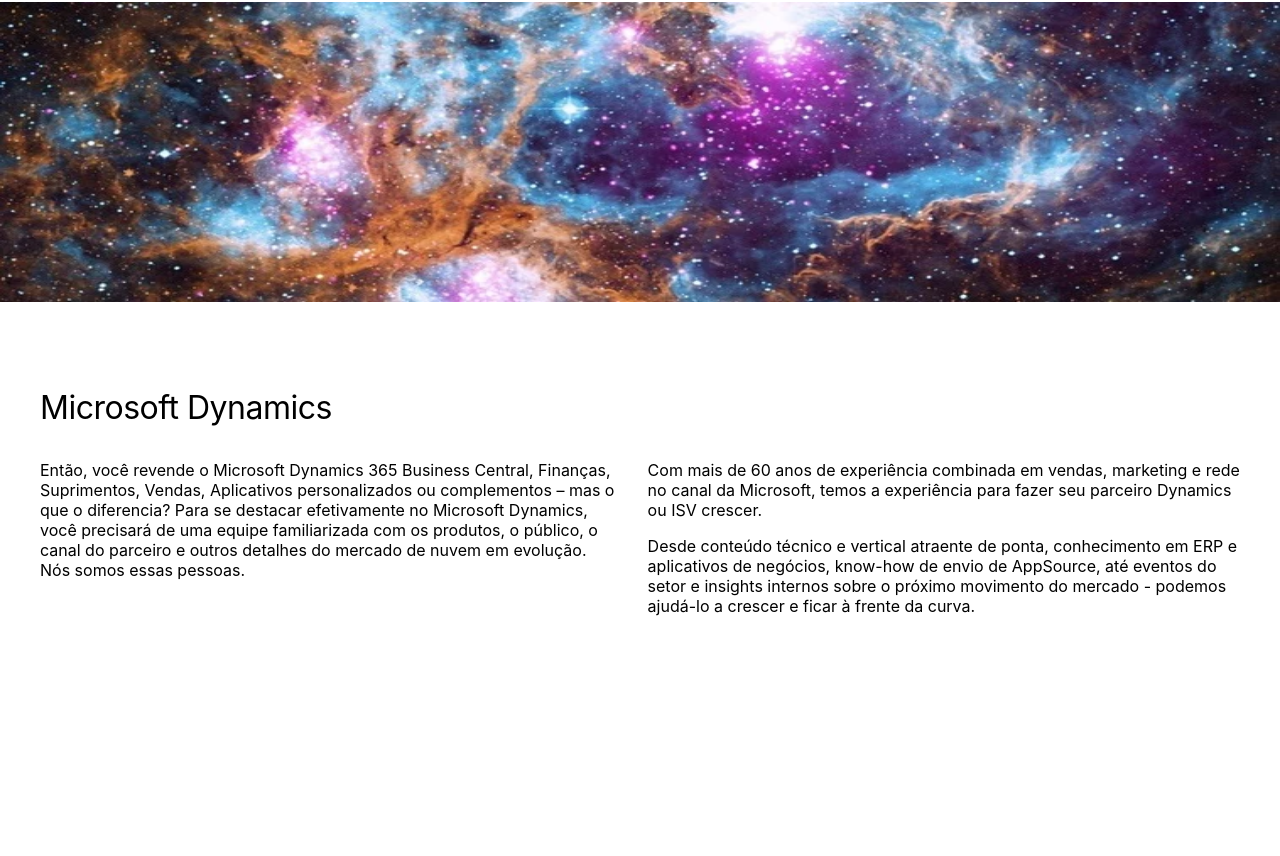
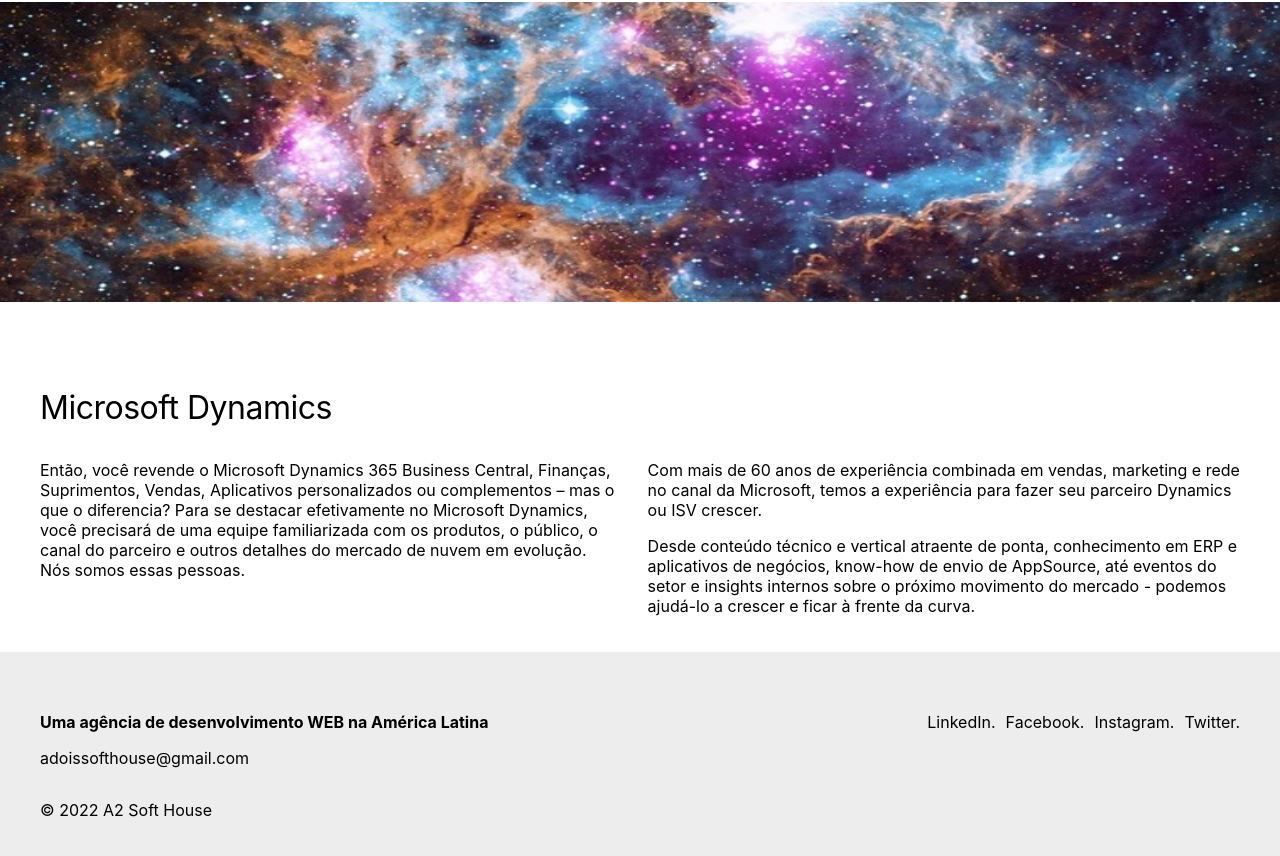
Before and after one commit to arianevasques/institucional, a Next.js app: page /product in a window 1280 px wide. Shown: the part 1766-2622 px from the top of the page. Before the commit the page ends 2418 px from the top, so only its background shows below. Built offline with nearby package versions, Linux system fonts and the light colour scheme.

Commit message:
adiciona componente Footer as paginas Contact e Product

```diff
--- a/pages/contact.js
+++ b/pages/contact.js
@@ -2,6 +2,7 @@ import styles from "../styles/Contact.module.css";
 import Menu from "../components/menu/menu";
 import BannerHero from "../components/BannerHero/BannerHero";
 import ContactForm from "../components/ContactForm/ContactForm";
+import Footer from "../components/Footer/Footer";
 
 export default function Contact() {
   return (
@@ -11,6 +12,9 @@ export default function Contact() {
       <div className="container">
         <ContactForm></ContactForm>
       </div>
+      <div>
+        <Footer></Footer>
+      </div>
     </div>
   );
 }
--- a/pages/product.js
+++ b/pages/product.js
@@ -5,6 +5,7 @@ import BestFeatures from "../components/BestFeatures/BestFeatures";
 import HorizontalBanner from "../components/HorizontalBanner/HorizontalBanner";
 import TitleTextImage from "../components/TitleTextImage/TitleTextImage";
 import TextTwoTextColums from "../components/TextTwoTextColums/TextTwoTextColums";
+import Footer from "../components/Footer/Footer";
 
 export default function Product() {
   return (
@@ -24,6 +25,9 @@ export default function Product() {
       <div className="container">
         <TextTwoTextColums></TextTwoTextColums>
       </div>
+      <div>
+        <Footer></Footer>
+      </div>
     </div>
   );
 }
```
